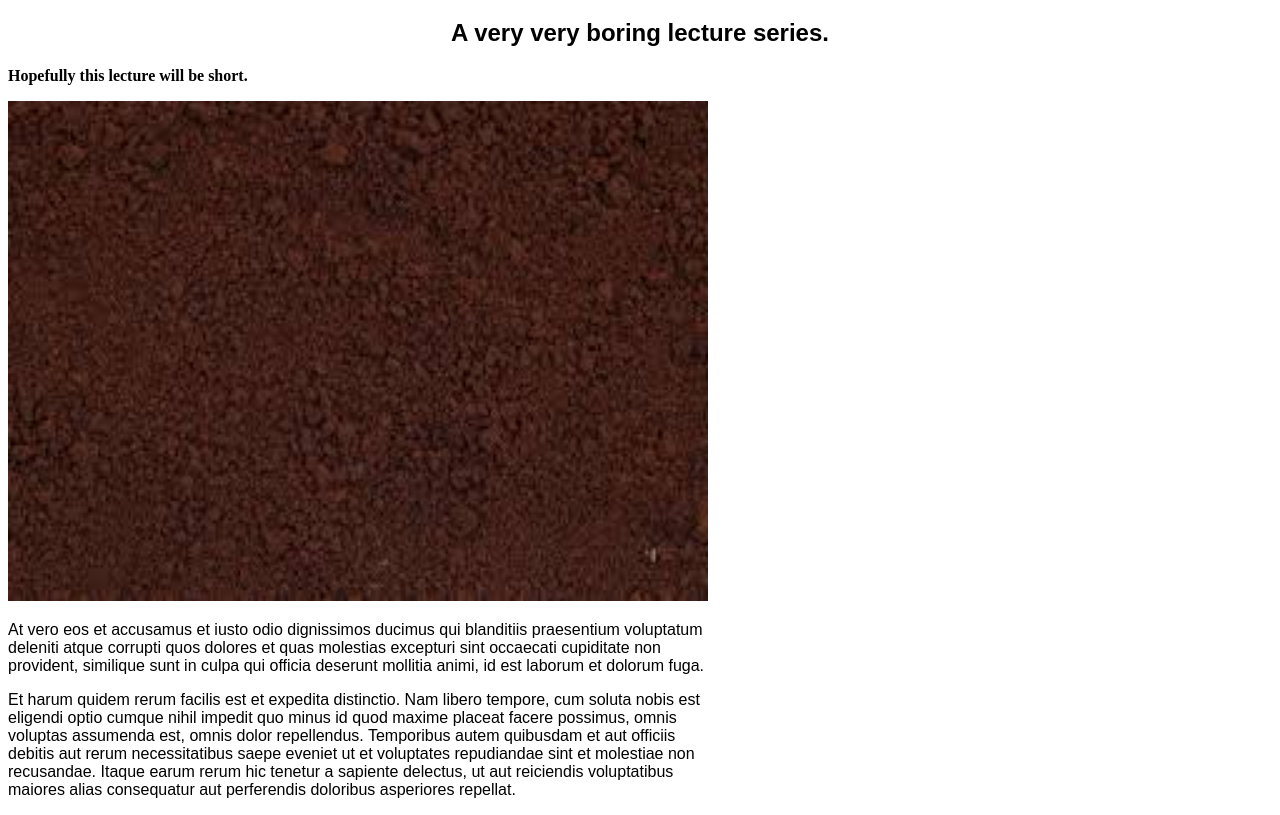
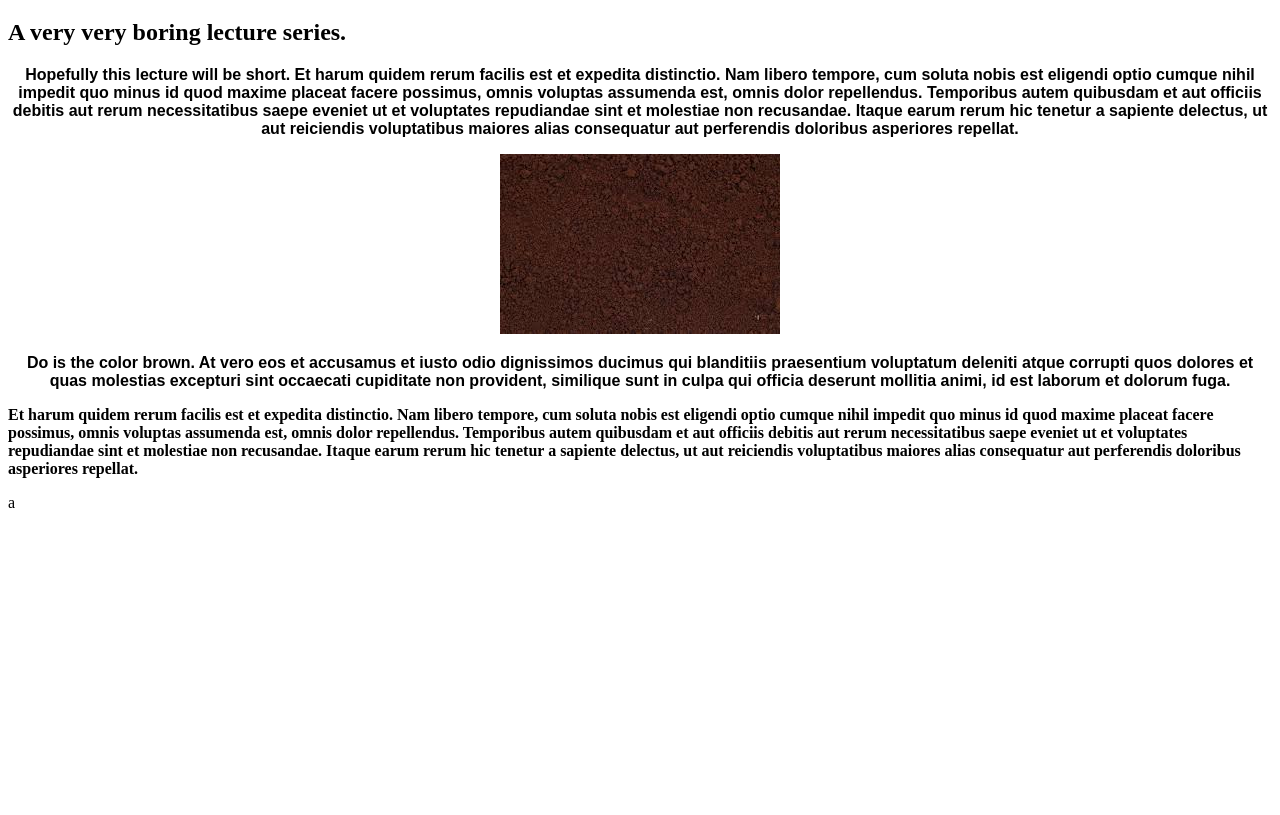
Before and after one commit to rtmath/History-of-Dirt, a plain HTML site: page boring-lecture.html in a window 1280 px wide. Shown: the part 61-876 px from the top of the page. After the commit the page ends 800 px from the top, so only its background shows below. Drawn offline with Linux system fonts and the light colour scheme.

Commit message:
add div to css

```diff
--- a/boring-lecture.html
+++ b/boring-lecture.html
@@ -6,10 +6,13 @@
   </head>
   <body>
     <h1>The History of DIRT</h1>
-    <h2 class="intro">A very very boring lecture series.</h2>
-    <p>Hopefully this lecture will be short.</p>
-    <img src="dirt.jpg" alt="a boring image of dirt" class="intro">
-    <p class="intro">At vero eos et accusamus et iusto odio dignissimos ducimus qui blanditiis praesentium voluptatum deleniti atque corrupti quos dolores et quas molestias excepturi sint occaecati cupiditate non provident, similique sunt in culpa qui officia deserunt mollitia animi, id est laborum et dolorum fuga.</p>
-    <p class="intro">Et harum quidem rerum facilis est et expedita distinctio. Nam libero tempore, cum soluta nobis est eligendi optio cumque nihil impedit quo minus id quod maxime placeat facere possimus, omnis voluptas assumenda est, omnis dolor repellendus. Temporibus autem quibusdam et aut officiis debitis aut rerum necessitatibus saepe eveniet ut et voluptates repudiandae sint et molestiae non recusandae. Itaque earum rerum hic tenetur a sapiente delectus, ut aut reiciendis voluptatibus maiores alias consequatur aut perferendis doloribus asperiores repellat.</p>
+    <h2>A very very boring lecture series.</h2>
+    <div class="intro">
+      <p>Hopefully this lecture will be short. Et harum quidem rerum facilis est et expedita distinctio. Nam libero tempore, cum soluta nobis est eligendi optio cumque nihil impedit quo minus id quod maxime placeat facere possimus, omnis voluptas assumenda est, omnis dolor repellendus. Temporibus autem quibusdam et aut officiis debitis aut rerum necessitatibus saepe eveniet ut et voluptates repudiandae sint et molestiae non recusandae. Itaque earum rerum hic tenetur a sapiente delectus, ut aut reiciendis voluptatibus maiores alias consequatur aut perferendis doloribus asperiores repellat.</p>
+      <img src="dirt.jpg" alt="a boring image of dirt">
+      <p>Do is the color brown. At vero eos et accusamus et iusto odio dignissimos ducimus qui blanditiis praesentium voluptatum deleniti atque corrupti quos dolores et quas molestias excepturi sint occaecati cupiditate non provident, similique sunt in culpa qui officia deserunt mollitia animi, id est laborum et dolorum fuga.</p>
+    </div>
+    <p>Et harum quidem rerum facilis est et expedita distinctio. Nam libero tempore, cum soluta nobis est eligendi optio cumque nihil impedit quo minus id quod maxime placeat facere possimus, omnis voluptas assumenda est, omnis dolor repellendus. Temporibus autem quibusdam et aut officiis debitis aut rerum necessitatibus saepe eveniet ut et voluptates repudiandae sint et molestiae non recusandae. Itaque earum rerum hic tenetur a sapiente delectus, ut aut reiciendis voluptatibus maiores alias consequatur aut perferendis doloribus asperiores repellat.</p>
     </body>
 </html>
+a
--- a/css/styles.css
+++ b/css/styles.css
@@ -2,19 +2,10 @@ h1 {
   text-align: center;
   font-weight: bolder;
 }
-h2.intro {
-  font-style: bold;
+.intro {
+  font-style: normal;
   text-align: center;
   font-family: fantasy;
-}
-p.intro {
-  font-family: sans-serif;
-  font-weight: normal;
-  width: 700px
-}
-img.intro {
-  height: 500px;
-  width: 700px;
 }
 p {
   font-weight: bold;
```
